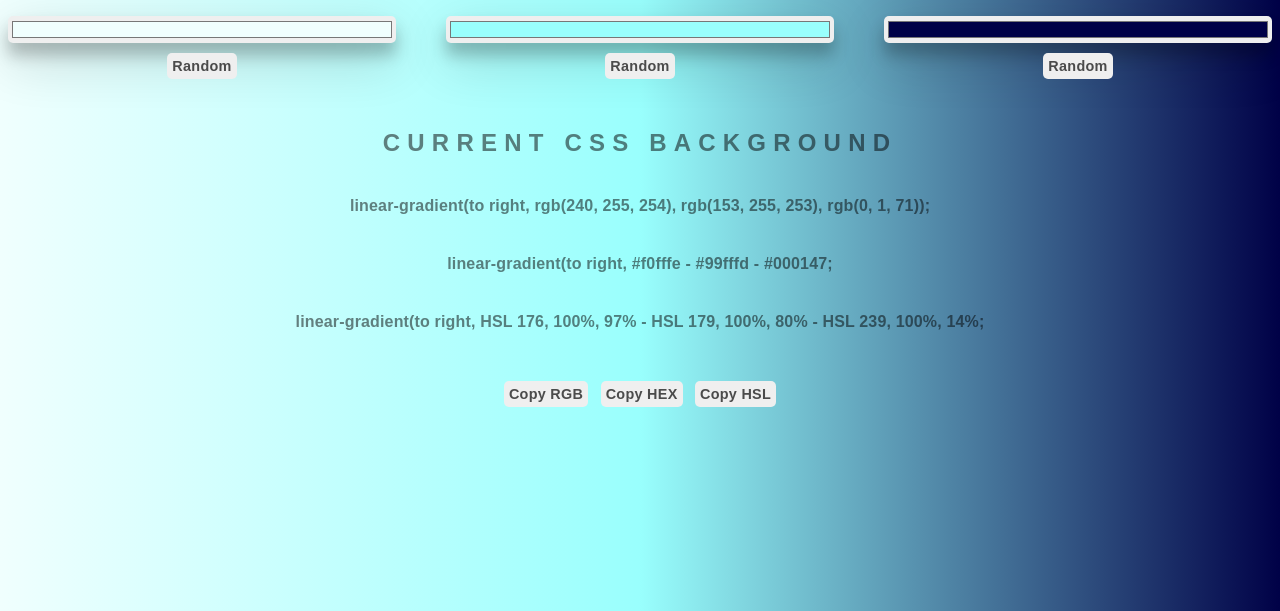
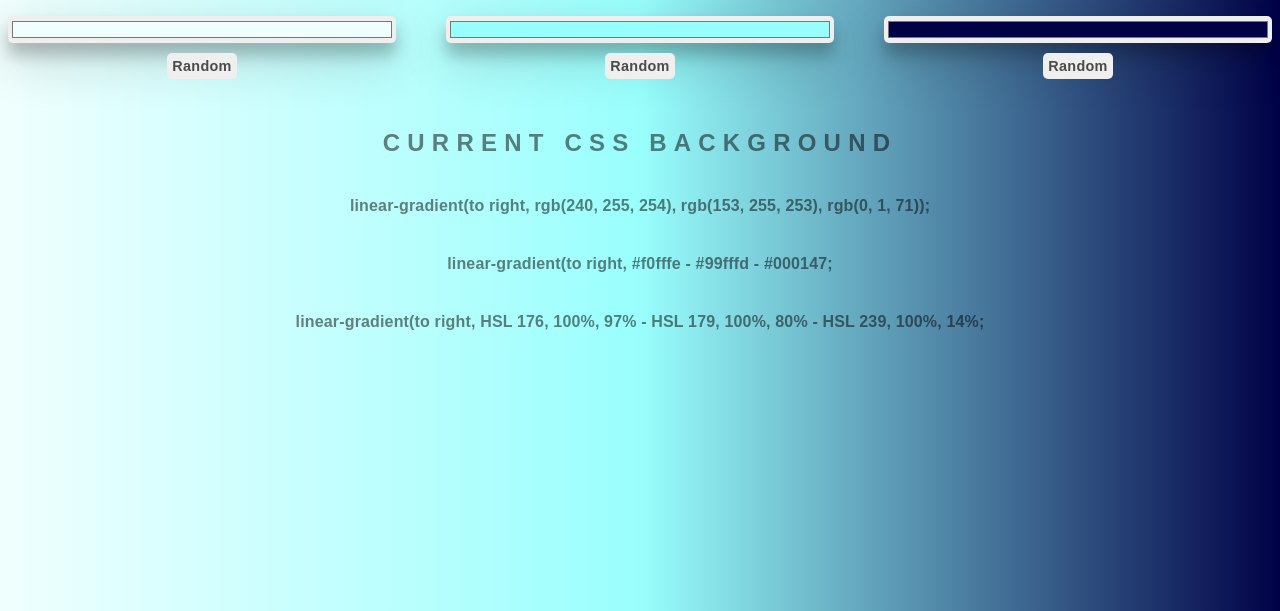
Before and after one commit to Heimdalldev/background-generator, a website: page index.html in a window 1280 px wide. Shown: the part 189-800 px from the top of the page. Drawn offline with Linux system fonts and the light colour scheme.

Commit message:
removed copy buttons

```diff
--- a/index.html
+++ b/index.html
@@ -49,11 +49,11 @@
         <h5></h5>
     </div>
 
-    <div class="Copy-container">
+    <!-- <div class="Copy-container">
         <button class="copy">Copy RGB</button>
         <button class="copy">Copy HEX</button>
         <button class="copy">Copy HSL</button>
-    </div>
+    </div> -->
 
     <script type="text/javascript" src="bundle.js"></script>
 </body>
```
